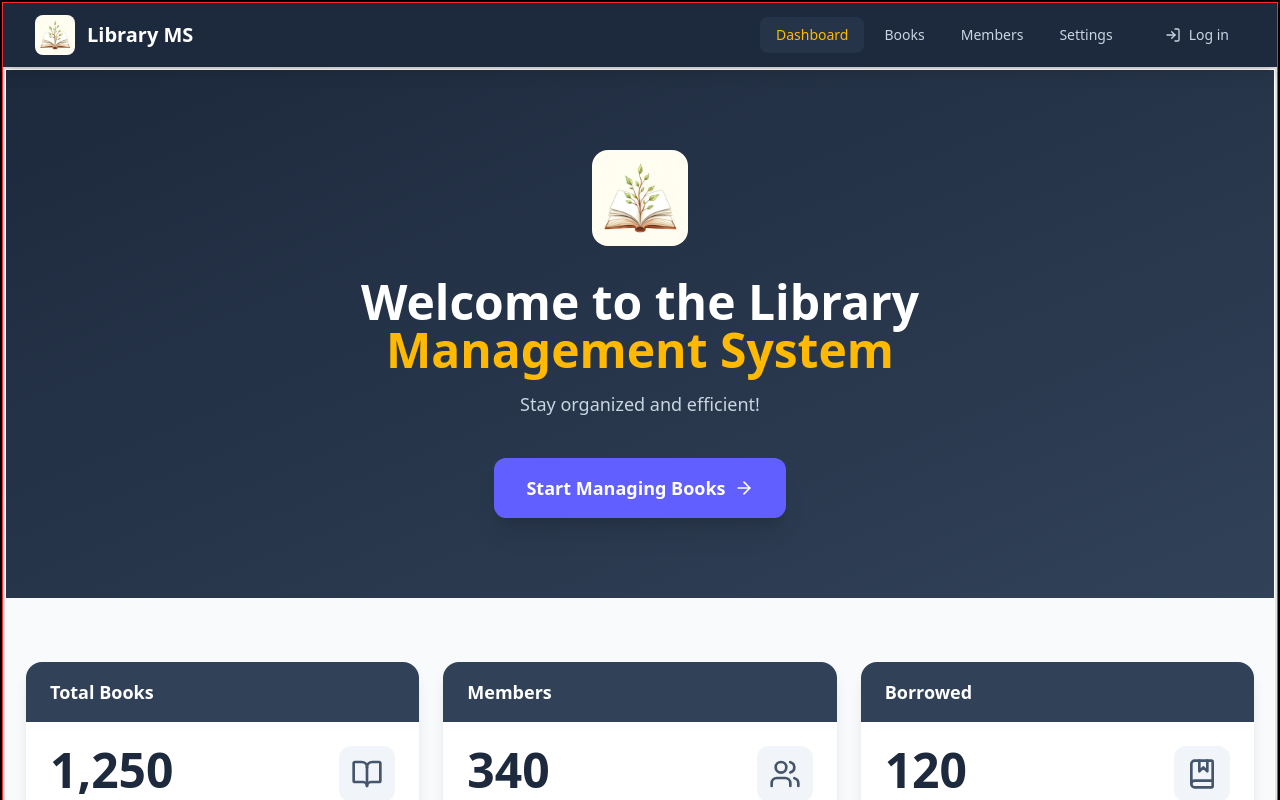
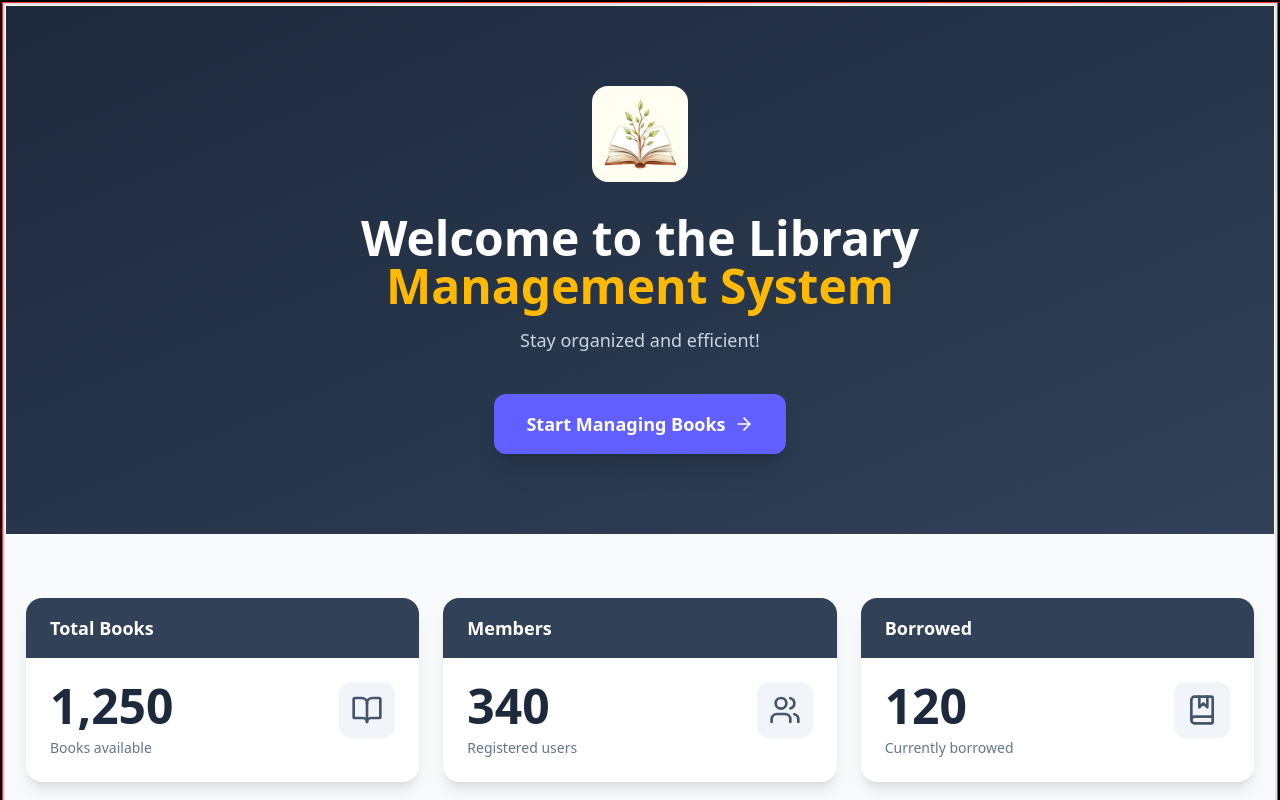
Before and after one commit to TsinatYilma/libarary-management, a React (Vite) app in the folder apps/web/: page / in a window 1280 px wide. Shown: the top 800 px of the page. Built offline with nearby package versions, Linux system fonts and the light colour scheme.

Commit message:
am starving

```diff
--- a/apps/web/src/layout.tsx
+++ b/apps/web/src/layout.tsx
@@ -43,89 +43,6 @@ function Layout() {
   ];
   return (
     <div className="min-h-full min-w-full border border-red-500">
-      {/* Navbar */}
-      <nav className="bg-slate-800 sticky top-0 z-50 shadow-lg">
-        <div className="max-w-7xl mx-auto px-4 sm:px-6 lg:px-8">
-          <div className="flex items-center justify-between h-16">
-            <div className="flex items-center gap-3">
-              <img
-                src={libraryIcon}
-                alt="Library Icon"
-                className="h-10 w-10 rounded-lg"
-              />
-              <span className="text-white font-display text-xl font-semibold">
-                Library MS
-              </span>
-            </div>
-
-            <div className="hidden md:flex items-center gap-1">
-              {navLinks.map((link) => (
-                <Link
-                  key={link.label}
-                  to={link.href}
-                  className={`px-4 py-2 rounded-lg text-sm font-medium transition-all duration-200 ${
-                    link.href === location.pathname
-                      ? "text-amber-400 bg-slate-700/50"
-                      : "text-slate-300 hover:text-amber-400 hover:bg-slate-700/50"
-                  }`}
-                >
-                  {link.label}
-                </Link>
-              ))}
-              <button
-                onClick={handleAuthAction}
-                className={`ml-4 flex items-center gap-2 px-4 py-2 rounded-lg text-sm font-medium transition-all duration-200 ${
-                  isLogin
-                    ? "text-slate-300 hover:text-red-400 hover:bg-slate-700/50"
-                    : "text-slate-300 hover:text-emerald-400 hover:bg-slate-700/50"
-                }`}
-              >
-                {isLogin ? (
-                  <>
-                    <LogOut className="h-4 w-4" />
-                    Log out
-                  </>
-                ) : (
-                  <>
-                    <LogIn className="h-4 w-4" />
-                    Log in
-                  </>
-                )}
-              </button>
-            </div>
-
-            <button
-              className="md:hidden text-white p-2"
-              onClick={() => setMobileMenuOpen(!mobileMenuOpen)}
-            >
-              {mobileMenuOpen ? (
-                <X className="h-6 w-6" />
-              ) : (
-                <Menu className="h-6 w-6" />
-              )}
-            </button>
-          </div>
-        </div>
-
-        {mobileMenuOpen && (
-          <div className="md:hidden bg-slate-800 border-t border-slate-700 px-4 py-4 space-y-2">
-            {navLinks.map((link) => (
-              <Link
-                key={link.label}
-                to={link.href}
-                className="block text-slate-300 hover:text-amber-400 px-4 py-2 rounded-lg text-sm font-medium transition-colors"
-              >
-                {link.label}
-              </Link>
-            ))}
-            <button className="w-full text-left flex items-center gap-2 text-slate-300 hover:text-red-400 px-4 py-2 rounded-lg text-sm font-medium">
-              <LogOut className="h-4 w-4" />
-              Log out
-            </button>
-          </div>
-        )}
-      </nav>
-
       {/* This is where child pages will render */}
       <div className="min-h-full w-full border-2">
         <Outlet />
```
